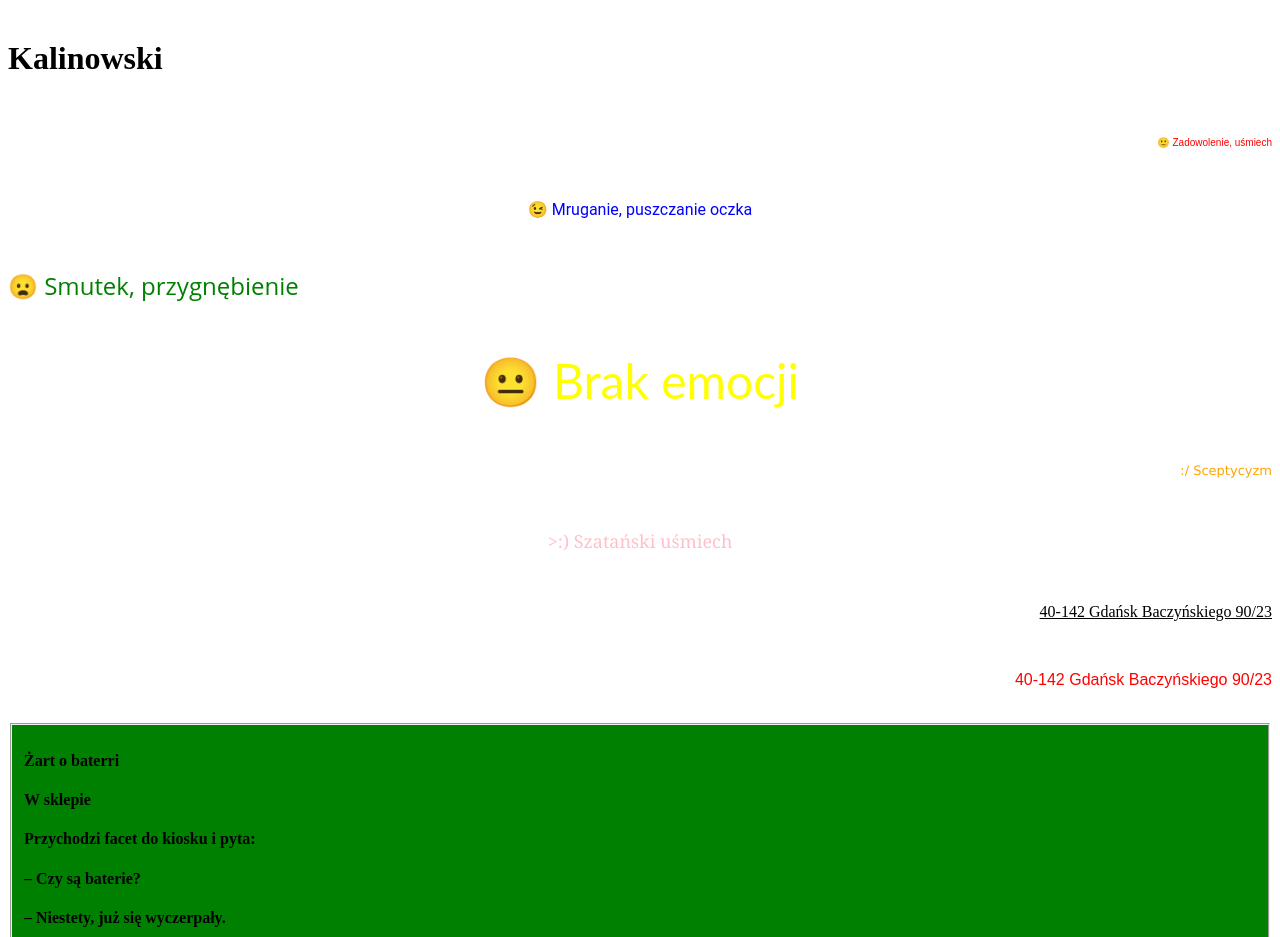
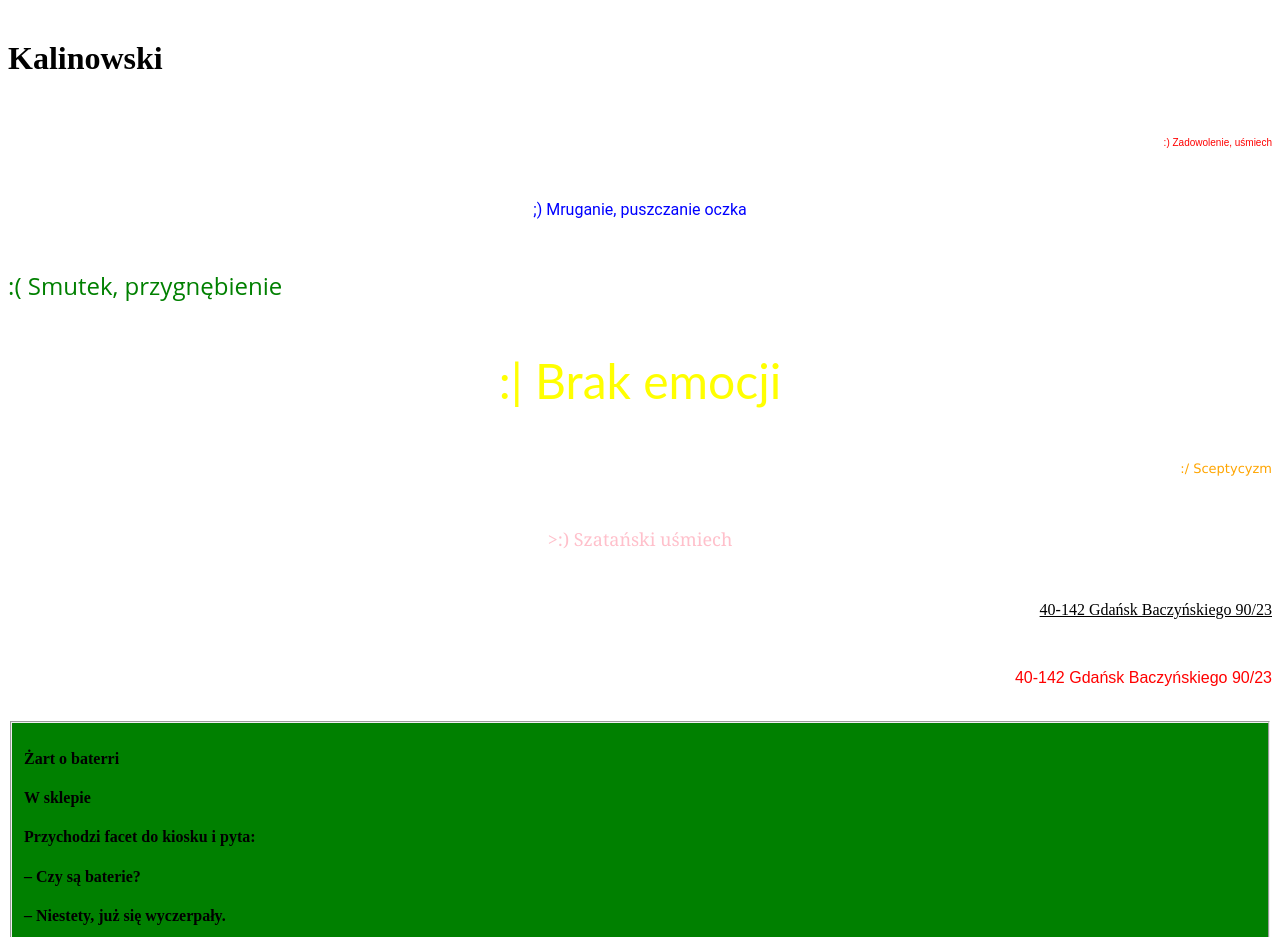
Before and after one commit to SebastianKalinowski7/Strona3, a plain HTML site: page index.html in a window 1280 px wide. Shown: the part 1060-1997 px from the top of the page. Drawn offline with Linux system fonts and the light colour scheme.

Commit message:
Update index.html

```diff
--- a/index.html
+++ b/index.html
@@ -31,10 +31,10 @@
     <h3>Kalinowski </h4><br>
     <h2>Kalinowski </h5><br>
     <h1>Kalinowski </h6><br>
-<p align="right"> <font color="red" size="1" face="Arial"> 🙂 Zadowolenie, uśmiech </font> </p> <br>
-<p align="center"> <font color="blue" size="3" face="Roboto"> 😉 Mruganie, puszczanie oczka </font> </p> <br>
-<p align="left"> <font color="green" size="5" face="Open Sans"> 😦 Smutek, przygnębienie </font> </p> <br>
-<p align="center"> <font color="yellow" size="7" face="Lato"> 😐 Brak emocji </font> </p> <br>
+<p align="right"> <font color="red" size="1" face="Arial"> :) Zadowolenie, uśmiech </font> </p> <br>
+<p align="center"> <font color="blue" size="3" face="Roboto"> ;) Mruganie, puszczanie oczka </font> </p> <br>
+<p align="left"> <font color="green" size="5" face="Open Sans"> :( Smutek, przygnębienie </font> </p> <br>
+<p align="center"> <font color="yellow" size="7" face="Lato"> :| Brak emocji </font> </p> <br>
 <p align="right"> <font color="orange" size="2" face="Verdana"> :/ Sceptycyzm </font> </p> <br>
 <p align="center"> <font color="pink" size="4" face="Georgia"> >:) Szatański uśmiech </font> </p> <br>
             <p align="right"> <u> 40-142 Gdańsk Baczyńskiego  90/23  </u> </p> <br>
```
